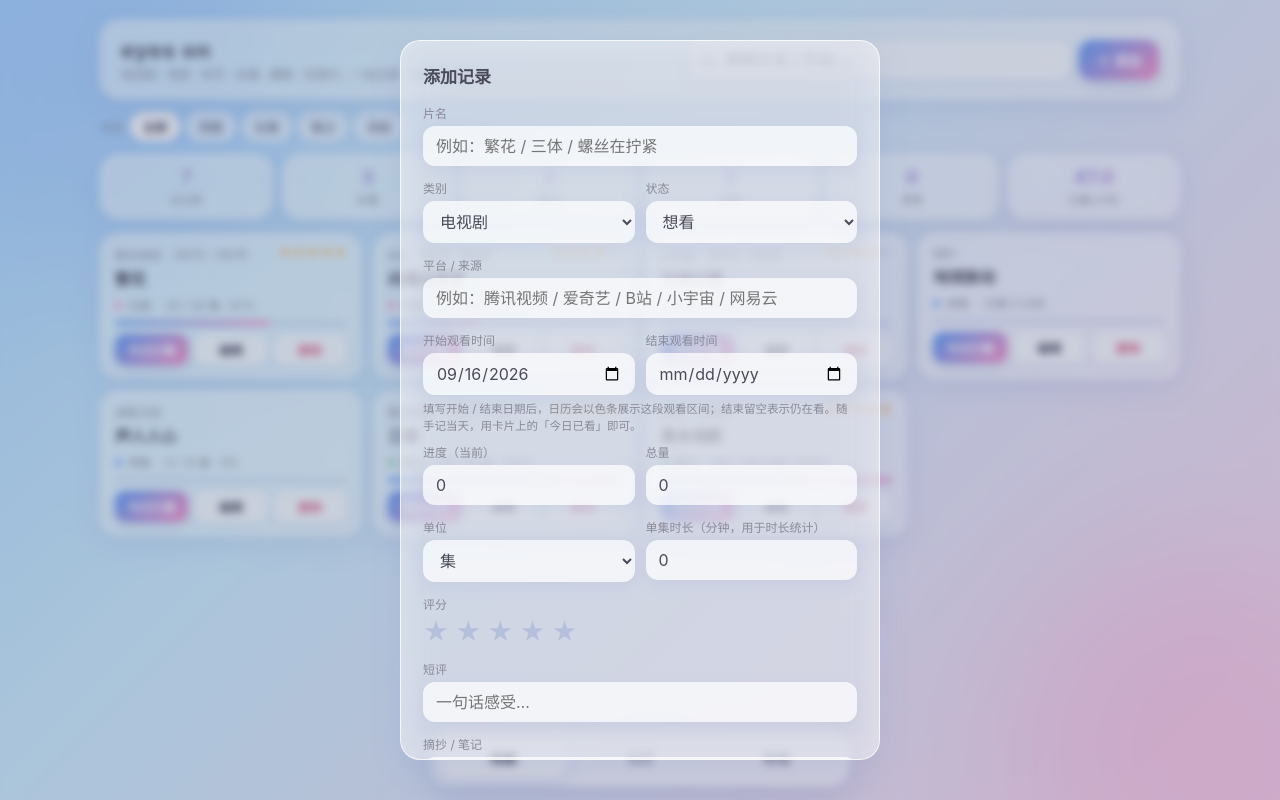
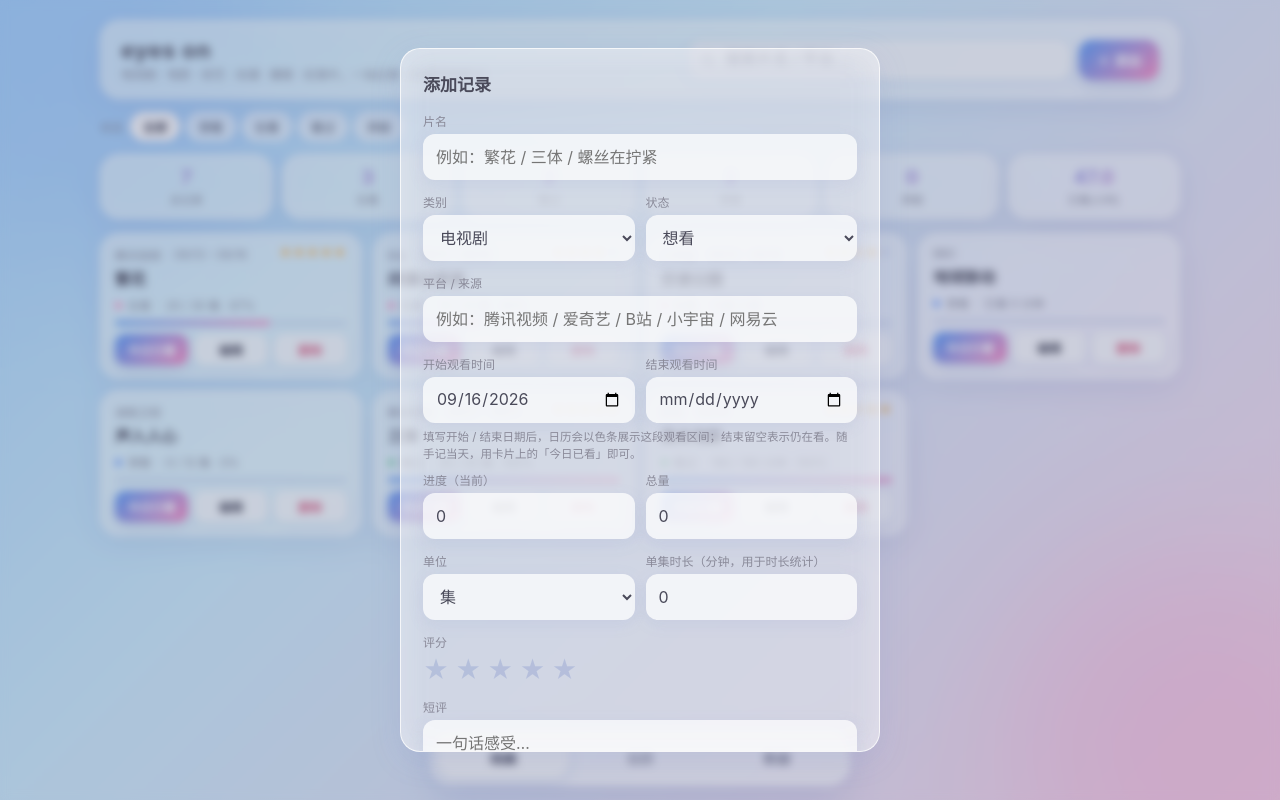
Before and after one commit to lovewins10280311-beep/eyeson, a plain HTML site: page index.html in a window 1280 px wide. Both pictures are taken after a click on the button "＋ 添加". Drawn offline with Linux system fonts and the light colour scheme.

Commit message:
移动端弹窗适配：日期框改用appearance:none统一46px左对齐、锁背景滚动消除弹动、弹窗禁止横向溢出

```diff
--- a/index.html
+++ b/index.html
@@ -22,7 +22,7 @@
     --c-dropped:#c3b1e6;
   }
   *{box-sizing:border-box;margin:0;padding:0;-webkit-tap-highlight-color:transparent;}
-  html,body{height:100%;}
+  html{height:100%;overflow-x:hidden;overscroll-behavior:none;}
   body{
     font-family:-apple-system,BlinkMacSystemFont,"PingFang SC","Hiragino Sans GB","Microsoft YaHei",sans-serif;
     color:var(--ink);
@@ -32,6 +32,7 @@
     padding:20px 16px 118px;
     position:relative;
     overflow-x:hidden;
+    overscroll-behavior:none;
   }
   body::before,body::after{
     content:"";position:fixed;border-radius:50%;filter:blur(70px);opacity:0.5;z-index:0;pointer-events:none;
@@ -183,20 +184,26 @@
     box-shadow:0 5px 14px rgba(120,140,200,0.2);
   }
 
-  .mask{position:fixed;inset:0;background:rgba(80,90,130,0.28);backdrop-filter:blur(4px);display:none;align-items:center;justify-content:center;z-index:60;padding:18px;}
-  .mask.show{display:flex;}
-  .modal{width:100%;max-width:480px;max-height:90vh;overflow:auto;padding:22px;animation:pop .18s ease;}
+  .mask{position:fixed;inset:0;background:rgba(80,90,130,0.28);backdrop-filter:blur(4px);display:none;align-items:center;justify-content:center;z-index:60;padding:18px;overflow:hidden;}
+  .mask.show{display:flex;touch-action:none;-webkit-overflow-scrolling:unset;}
+  .modal{width:100%;max-width:min(480px,calc(100vw - 28px));max-height:88dvh;overflow:auto;overflow-x:hidden;overscroll-behavior:contain;-webkit-overflow-scrolling:touch;padding:22px;animation:pop .18s ease;}
   @keyframes pop{from{transform:scale(.96);opacity:.6;}to{transform:scale(1);opacity:1;}}
   .modal h3{font-size:17px;margin-bottom:16px;}
-  .field{margin-bottom:13px;}
+  .field{margin-bottom:13px;min-width:0;}
   .field label{display:block;font-size:12px;color:var(--ink-soft);margin-bottom:5px;}
   .field input,.field select,.field textarea{
-    width:100%;padding:10px 13px;border:none;border-radius:12px;background:var(--glass-strong);
+    width:100%;height:46px;line-height:1.2;padding:10px 13px;border:none;border-radius:12px;background:var(--glass-strong);
     box-shadow:var(--shadow-soft);font-size:16px;color:var(--ink);outline:none;font-family:inherit;
   }
-  .field textarea{resize:vertical;min-height:60px;}
+  .field textarea{height:auto;resize:vertical;min-height:64px;}
+  /* iOS 对 date 控件硬编码最小宽度/高度，强制与文本输入一致并左对齐 */
+  .field input[type=date]{
+    min-width:0;width:100%!important;box-sizing:border-box!important;-webkit-appearance:none;appearance:none;
+    height:46px!important;line-height:1.2;padding:11px 13px;text-align:left;
+  }
   .field-hint{font-size:11.5px;color:var(--ink-soft);margin:-7px 0 7px;line-height:1.5;}
-  .two{display:grid;grid-template-columns:1fr 1fr;gap:11px;}
+  .two{display:grid;grid-template-columns:1fr 1fr;gap:11px;min-width:0;}
+  .two>*{min-width:0;}
   .rate-pick{display:flex;gap:6px;font-size:25px;cursor:pointer;}
   .rate-pick span{color:rgba(120,140,200,0.3);transition:transform .1s;}
   .rate-pick span.on{color:#ffb84d;}
@@ -780,6 +787,9 @@
     uSel.value=c.unit;
     document.getElementById("perEpWrap").style.display=(c.unit==="分钟")?"none":"block";
   }
+  let _scrollY=0;
+  function lockScroll(){_scrollY=window.scrollY||document.documentElement.scrollTop||0;document.documentElement.style.overflow='hidden';document.body.style.overflow='hidden';document.body.style.position='fixed';document.body.style.width='100%';document.body.style.top=(-_scrollY)+'px';}
+  function unlockScroll(){document.documentElement.style.overflow='';document.body.style.overflow='';document.body.style.position='';document.body.style.width='';document.body.style.top='';window.scrollTo(0,_scrollY);}
   function openModal(id){
     editingId=id||null;
     document.getElementById("modalTitle").textContent=id?"编辑记录":"添加记录";
@@ -814,9 +824,10 @@
       document.getElementById("f_end").value="";
     }
     syncUnit();
+    lockScroll();
     document.getElementById("mask").classList.add("show");
   }
-  function closeModal(){document.getElementById("mask").classList.remove("show");}
+  function closeModal(){unlockScroll();document.getElementById("mask").classList.remove("show");}
 
   function saveModal(){
     const title=document.getElementById("f_title").value.trim();
@@ -859,9 +870,10 @@
     document.getElementById("cat_name").value="";
     document.getElementById("cat_unit").value="集";
     document.getElementById("cat_color").value=PALETTE[Object.keys(CAT).length % PALETTE.length];
+    lockScroll();
     document.getElementById("catMask").classList.add("show");
   }
-  function closeCatModal(){document.getElementById("catMask").classList.remove("show");}
+  function closeCatModal(){unlockScroll();document.getElementById("catMask").classList.remove("show");}
   function saveCatModal(){
     const nm=document.getElementById("cat_name").value.trim();
     if(!nm){alert("请填写分类名称");return;}
```
